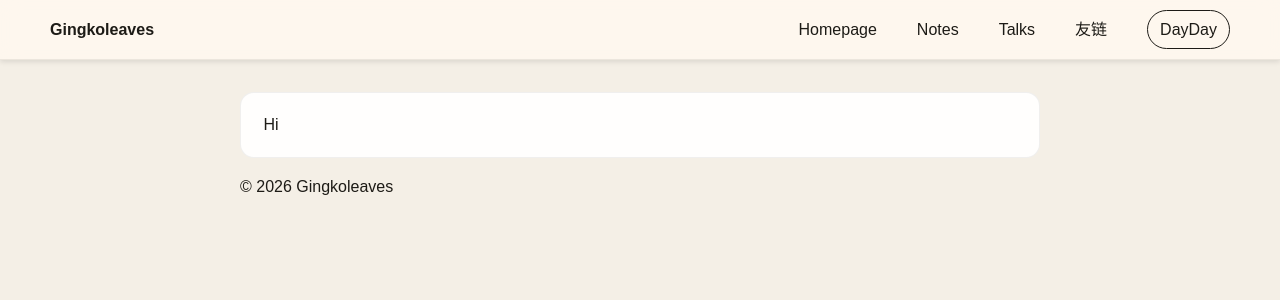
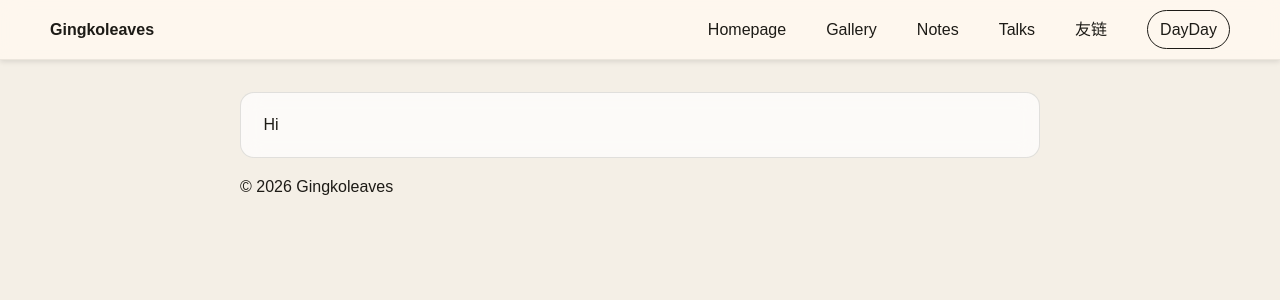
Before and after one commit to Gingkoleaves/Gingkoleaves.github.io, a Jekyll site: the page built from _notes/Notes_4_Jekyll.md, in a window 1280 px wide. Shown: the top 300 px of the page. Built offline with Jekyll 4.4.1, drawn with Linux system fonts in a browser that asks for light colours.

```diff
--- a/_includes/toolbar.html
+++ b/_includes/toolbar.html
@@ -2,6 +2,7 @@
   <div class="logo">Gingkoleaves</div>
   <ul>
     <li><a href="/">Homepage</a></li>
+    <li><a href="/gallery/" {% if page.url == '/gallery/' %}aria-current="page"{% endif %}>Gallery</a></li>
     <li><a href="/notes">Notes</a></li>
     <li><a href="/talks">Talks</a></li>
     <li><a href="/friends/">友链</a></li>
@@ -23,6 +24,7 @@
 .toolbar li { margin-left: 20px; }
 .toolbar a, .theme-toggle { color: inherit; }
 .toolbar a { text-decoration: none; }
+.toolbar a[aria-current="page"] { font-weight: 700; text-decoration: underline; text-underline-offset: 0.25em; }
 .theme-toggle {
   border: 1px solid currentColor;
   background: transparent;
--- a/_layouts/default.html
+++ b/_layouts/default.html
@@ -17,8 +17,7 @@
             --toolbar-bg: rgba(18, 18, 18, 0.78);
             --toolbar-text: #f5f5f5;
             --toolbar-border: rgba(255, 255, 255, 0.08);
-            --doc-bg: rgba(255, 255, 255, 0.9);
-            --doc-text: #1b1b1b;
+            --link-color: #8fd0ff;
         }
 
         body[data-theme="light"] {
@@ -34,8 +33,7 @@
             --toolbar-bg: rgba(255, 248, 240, 0.84);
             --toolbar-text: #1d1b16;
             --toolbar-border: rgba(29, 27, 22, 0.08);
-            --doc-bg: rgba(255, 255, 255, 0.92);
-            --doc-text: #1d1b16;
+            --link-color: #1b4a8f;
         }
 
         body {
@@ -229,16 +227,18 @@
 
         .site-shell { max-width: 800px; margin: 0 auto; padding: calc(60px + 2rem) 2em 2em; }
         .doc-panel {
-            background: var(--doc-bg);
-            color: var(--doc-text);
+            background: var(--surface-bg);
+            color: var(--page-text);
             border-radius: 14px;
             padding: 1.2rem 1.4rem;
-            border: 1px solid rgba(0, 0, 0, 0.06);
+            border: 1px solid var(--surface-border);
             box-sizing: border-box;
+            backdrop-filter: blur(10px);
+            -webkit-backdrop-filter: blur(10px);
         }
 
         .doc-panel a {
-            color: #1b4a8f;
+            color: var(--link-color);
         }
 
         .doc-panel :first-child {
```
Also changed, not shown: index.md (+8 -6 lines).
